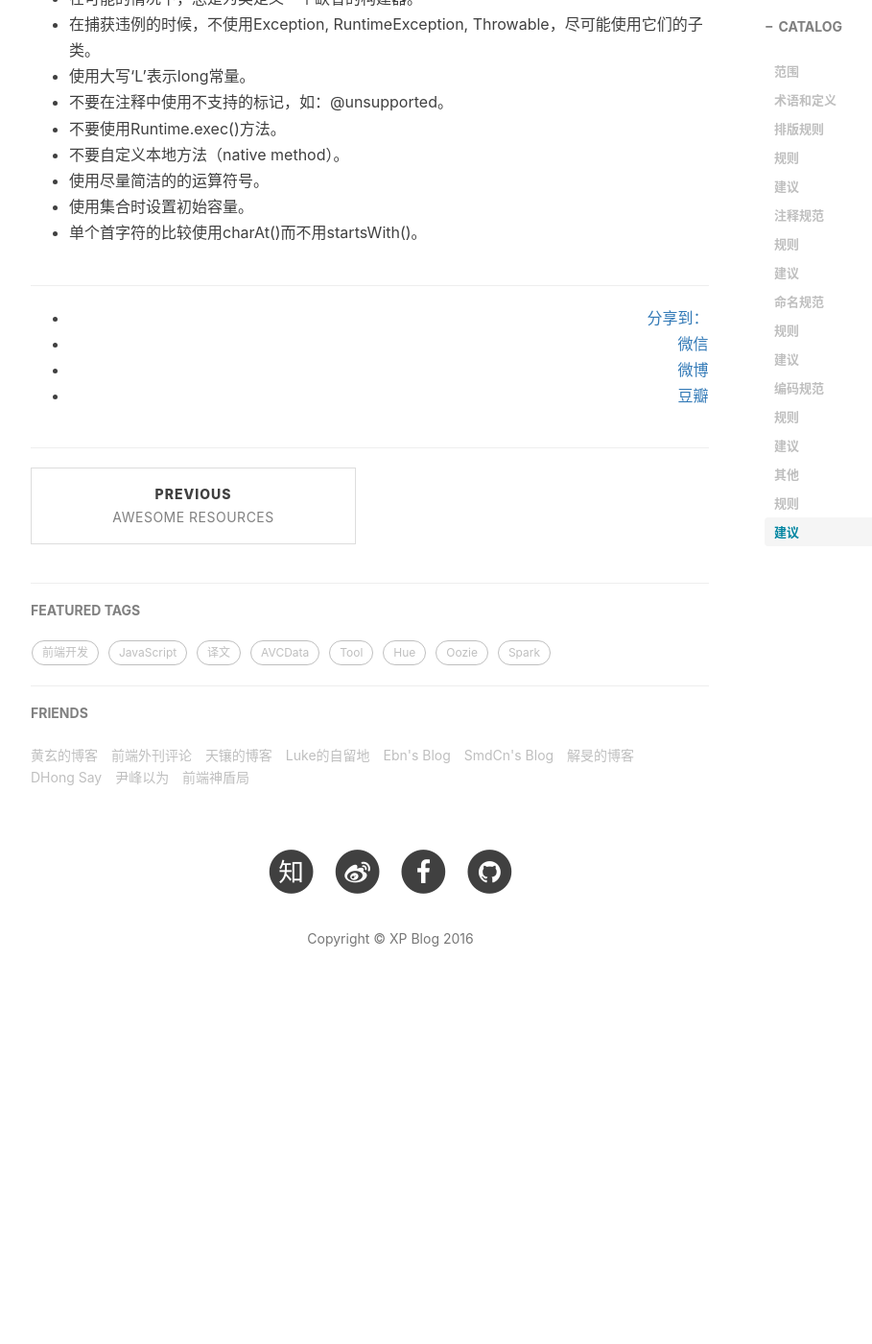
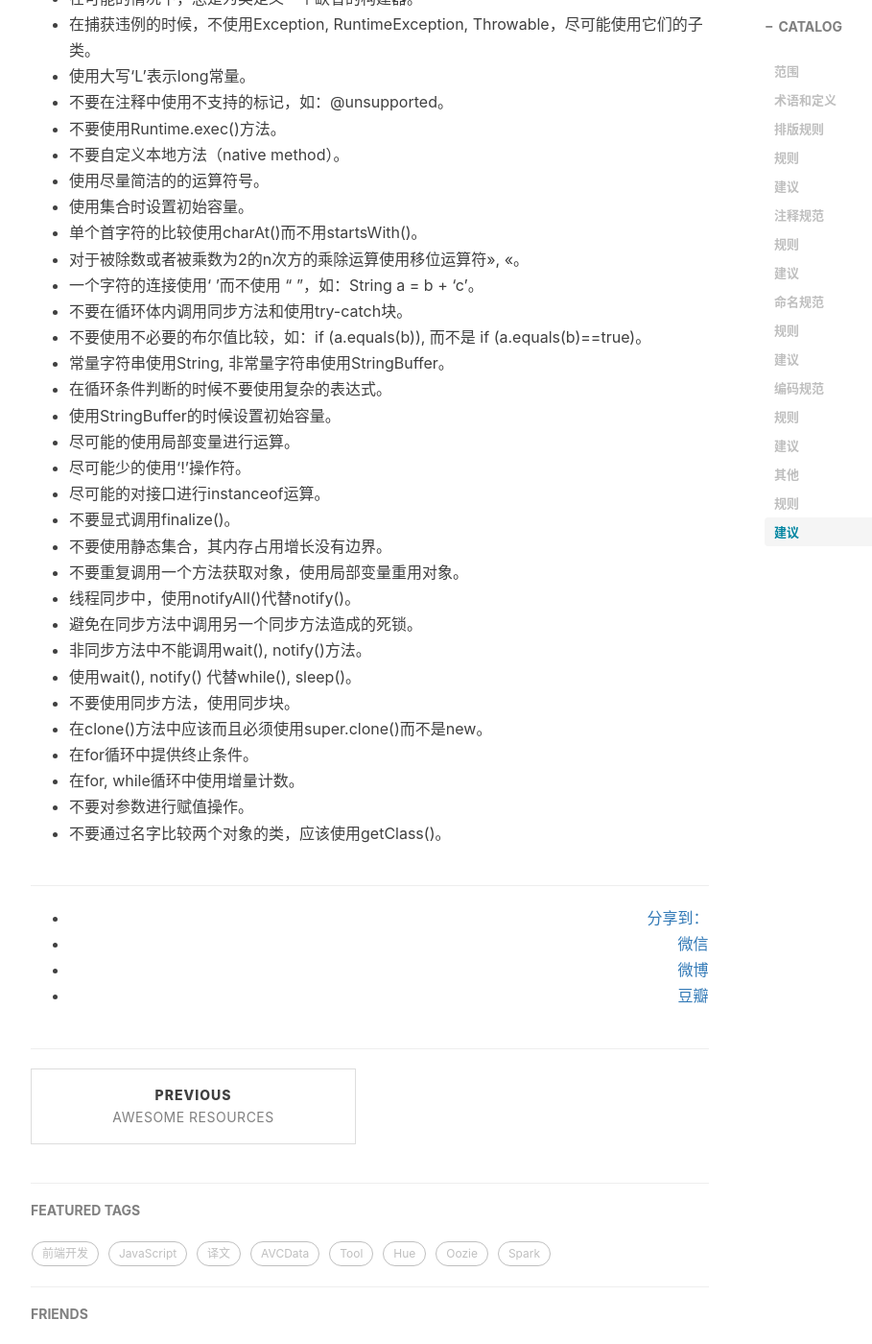
Before and after one commit to shoppingwang/shoppingwang.github.io, a Jekyll site: the page built from _posts/2016-07-21-spark-code-specification.markdown, in a window 1280 px wide and 1400 px high, scrolled down 21822 px. Shown: the whole window at 96% size, without its empty margins (233-1142 px from the left). Built offline with Jekyll 4.4.1, drawn with Linux system fonts in a browser that asks for light colours; nearby versions of some CDN libraries; comment, search, counter and statistics services are not loaded; before the commit the page ends 22904 px from its top, so only the background shows below that.

Commit message:
增加编码规范

```diff
--- a/_posts/2016-07-21-spark-code-specification.markdown
+++ b/_posts/2016-07-21-spark-code-specification.markdown
@@ -852,3 +852,26 @@ rect.width = 5
 - 使用尽量简洁的的运算符号。
 - 使用集合时设置初始容量。
 - 单个首字符的比较使用charAt()而不用startsWith()。
+- 对于被除数或者被乘数为2的n次方的乘除运算使用移位运算符>>, <<。
+- 一个字符的连接使用‘ ’而不使用 “ ”，如：String a = b + 'c'。
+- 不要在循环体内调用同步方法和使用try-catch块。
+- 不要使用不必要的布尔值比较，如：if (a.equals(b)), 而不是 if (a.equals(b)==true)。
+- 常量字符串使用String, 非常量字符串使用StringBuffer。
+- 在循环条件判断的时候不要使用复杂的表达式。
+- 使用StringBuffer的时候设置初始容量。
+- 尽可能的使用局部变量进行运算。
+- 尽可能少的使用‘!’操作符。
+- 尽可能的对接口进行instanceof运算。
+- 不要显式调用finalize()。
+- 不要使用静态集合，其内存占用增长没有边界。
+- 不要重复调用一个方法获取对象，使用局部变量重用对象。
+- 线程同步中，使用notifyAll()代替notify()。
+- 避免在同步方法中调用另一个同步方法造成的死锁。
+- 非同步方法中不能调用wait(), notify()方法。
+- 使用wait(), notify() 代替while(), sleep()。
+- 不要使用同步方法，使用同步块。
+- 在clone()方法中应该而且必须使用super.clone()而不是new。
+- 在for循环中提供终止条件。
+- 在for, while循环中使用增量计数。
+- 不要对参数进行赋值操作。
+- 不要通过名字比较两个对象的类，应该使用getClass()。
```
